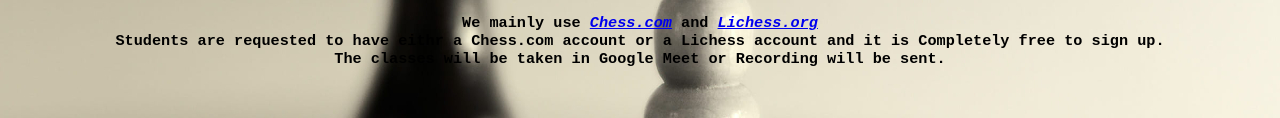
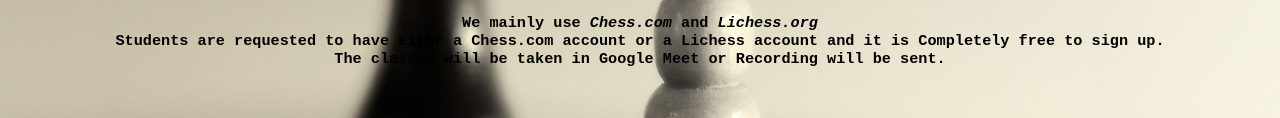
Before and after one commit to SalvinAcademy/dragon, a plain HTML site: page index.html in a window 1280 px wide. Shown: the part 1739-1857 px from the top of the page. Drawn offline with Linux system fonts and the light colour scheme.

Commit message:
Update index.html

```diff
--- a/index.html
+++ b/index.html
@@ -22,7 +22,7 @@
             He is a professional Chess Player and has played in <i>National and International Level</i> with a rating of <u>1250+</u> as of May 2022.</h3>
 
         <h1 id="ptfm">Platform</h1>
-        <h3>We mainly use <a href="chess.com"><i>Chess.com</i></a> and <a href="lichess.org"><i>Lichess.org</i></a><br> Students are requested to have eithr a Chess.com account or a Lichess account and it is Completely free to sign up.<br>The classes will be taken in Google Meet or Recording will be sent.</h3>
+        <h3>We mainly use <i>Chess.com</i> and <i>Lichess.org</i><br> Students are requested to have eithr a Chess.com account or a Lichess account and it is Completely free to sign up.<br>The classes will be taken in Google Meet or Recording will be sent.</h3>
 
         <h1 id="wwwt">What we will Teach</h1>
         <h2>We will teach,<br> ◻How Different Pieces Move◻ <br>◻What are some Good Strategies◻<br>◻What are some Tactics◻</h2>
```
